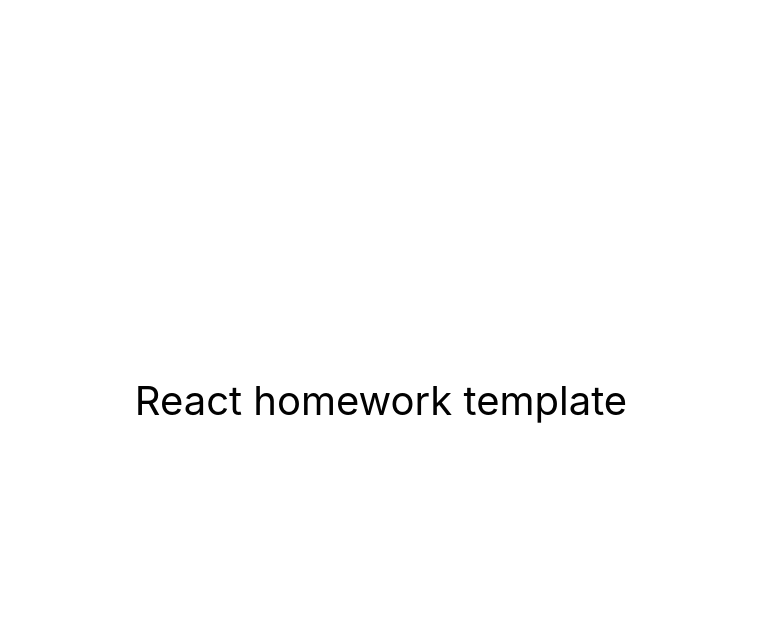
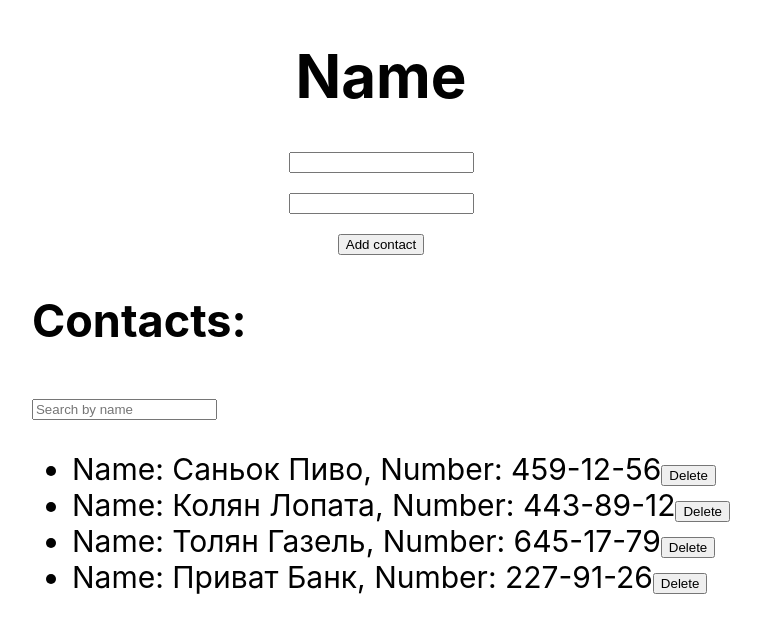
Before and after one commit to KolBa228/goit-react-hw-02-phonebook, a React (Create React App) app: page / in a window 1280 px wide. Shown: the top 632 px of the page, without its empty margins (259-1020 px from the left). Built offline with nearby package versions, Linux system fonts and the light colour scheme.

Commit message:
no no no

```diff
--- a/package.json
+++ b/package.json
@@ -1,8 +1,8 @@
 {
-  "name": "react-homework-template",
+  "name": "goit-react-hw-02-phonebook",
   "version": "0.1.0",
   "private": true,
-  "homepage": "https://goitacademy.github.io/react-homework-template/",
+  "homepage": "https://KolBa228.github.io/goit-react-hw-02-phonebook/",
   "dependencies": {
     "@testing-library/jest-dom": "^5.16.3",
     "@testing-library/react": "^12.1.4",
--- a/src/components/App.jsx
+++ b/src/components/App.jsx
@@ -1,16 +1,126 @@
-export const App = () => {
+import React from 'react';
+
+export class App extends React.Component {
+  state = {
+    contacts: [
+    { id: 'id-1', name: 'Саньок Пиво', number: '459-12-56' },
+    {id: 'id-2', name: 'Колян Лопата', number: '443-89-12'},
+    {id: 'id-3', name: 'Толян Газель', number: '645-17-79'},
+    { id: 'id-4', name: 'Приват Банк', number: '227-91-26' },
+    ],
+    name: '',
+    number: '',
+    filter: '',
+  };
+
+  handleChange = (e) => {
+    const { name, value } = e.currentTarget;
+    this.setState({ [name]: value });
+  };
+
+  handleSubmit = (e) => {
+    e.preventDefault();
+    const { name, number, contacts } = this.state;
+
+    const existingContact = contacts.find((contact) => contact.name.toLowerCase() === name.toLowerCase());
+
+    if (existingContact) {
+      alert(`НУ НЕ ТРЕБА ВОНО ТОБІ`);
+    } else {
+      const newContact = {
+        name: name,
+        number: number,
+      };
+      this.setState((prevState) => ({
+        contacts: [...prevState.contacts, newContact],
+        name: '',
+        number: '',
+      }));
+    }
+  };
+
+  handleSearch = (e) => {
+    const { value } = e.currentTarget;
+    this.setState({ filter: value });
+  };
+
+  handleDelete = (index) => {
+    const updatedContacts = [...this.state.contacts];
+    updatedContacts.splice(index, 1);
+    this.setState({ contacts: updatedContacts });
+  };
+
+  render() {
+    const { filter, contacts } = this.state;
+
+    const filteredContacts = contacts.filter((contact) =>
+      contact.name.toLowerCase().includes(filter.toLowerCase())
+    );
+
     return (
       <div
         style={{
-        height: '100vh',
+          height: '50%',
           display: 'flex',
+          flexDirection: 'column',
           justifyContent: 'center',
           alignItems: 'center',
-        fontSize: 40,
-        color: '#010101'
+          fontSize: 30,
+          color: '#010101',
         }}
       >
-      React homework template
+        <h1>Name</h1>
+        <form
+          onSubmit={this.handleSubmit}
+          style={{
+            height: '50%',
+            display: 'flex',
+            flexDirection: 'column',
+            justifyContent: 'center',
+            alignItems: 'center',
+            fontSize: 30,
+            color: '#010101',
+            gap: '20px',
+          }}
+        >
+          <input
+            type="text"
+            name="name"
+            pattern="^[a-zA-Zа-яА-Я]+(([' -][a-zA-Zа-яА-Я ])?[a-zA-Zа-яА-Я]*)*$"
+            title="Name may contain only letters, apostrophe, dash and spaces. For example Adrian, Jacob Mercer, Charles de Batz de Castelmore d'Artagnan"
+            required
+            onChange={this.handleChange}
+            value={this.state.name}
+          />
+          <input
+            type="tel"
+            name="number"
+            pattern="\+?\d{1,4}?[-.\s]?\(?\d{1,3}?\)?[-.\s]?\d{1,4}[-.\s]?\d{1,4}[-.\s]?\d{1,9}"
+            title="Phone number must be digits and can contain spaces, dashes, parentheses and can start with +"
+            required
+            onChange={this.handleChange}
+            value={this.state.number}
+          />
+          <button type="submit">Add contact</button>
+        </form>
+        <div>
+          <h2>Contacts:</h2>
+          <input
+            type="text"
+            placeholder="Search by name"
+            onChange={this.handleSearch}
+            value={filter}
+          />
+          <ul>
+            {filteredContacts.map((contact, index) => (
+              <li key={index}>
+                Name: {contact.name}, Number: {contact.number}
+                <button onClick={() => this.handleDelete(index)}>Delete</button>
+              </li>
+            ))}
+          </ul>
+        </div>
       </div>
     );
-};
+  }
+}
```
Also changed, not shown: 1 other file (tests, documents, lock files or other folders). Lines whose indentation alone changed are shown as unchanged.
